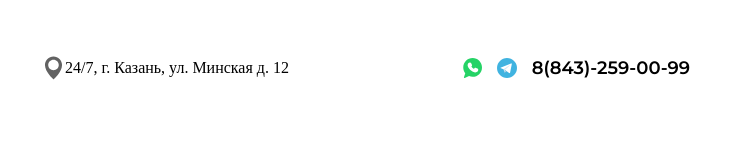
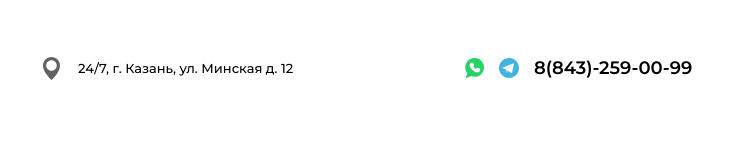
Before and after one commit to h1ze/sauna, a plain HTML site: page Index.html in a window 1280 px wide. Shown: the full height of the page, 220-951 px from the left. Drawn offline with nearby package versions, Linux system fonts and the light colour scheme.

Commit message:
feat: add addres block

```diff
--- a/styles/style.css
+++ b/styles/style.css
@@ -24,6 +24,20 @@
 
 .address {
   display: flex;
+  align-items: center;
+}
+
+.address__img {
+  width: 23px;
+  height: 23px;
+  margin-right: 15px;
+}
+
+.address__text {
+  font-family: "Montserrat";
+  font-weight: 500;
+  font-size: 13px;
+  line-height: 16px;
 }
 
 .contacts {
@@ -55,8 +69,3 @@
   border-radius: 5px;
   border: none;
 }
-
-a {
-  width: 20px;
-  height: 20px;
-}
```
